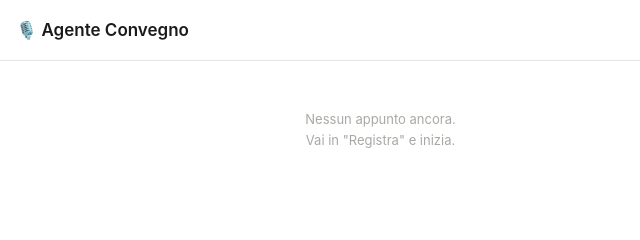
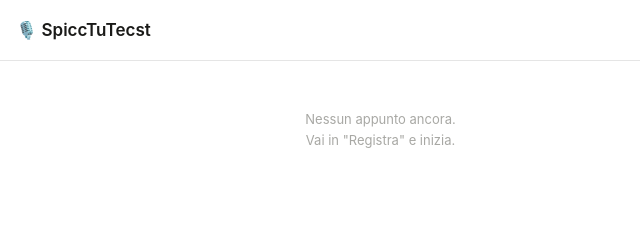
Before and after one commit to CiroDeAcutis/SpiccTuTecst, a plain HTML site: page index.html in a window 1280 px wide. Shown: the top 240 px of the page, 0-640 px from the left. Drawn offline with Linux system fonts and the light colour scheme.

Commit message:
Add files via upload
2

```diff
--- a/index.html
+++ b/index.html
@@ -6,7 +6,7 @@
 <meta name="apple-mobile-web-app-capable" content="yes">
 <meta name="apple-mobile-web-app-status-bar-style" content="default">
 <meta name="apple-mobile-web-app-title" content="Convegno">
-<title>Agente Convegno</title>
+<title>SpiccTuTecst</title>
 <link rel="stylesheet" href="https://cdn.jsdelivr.net/npm/@tabler/icons-webfont@3.19.0/dist/tabler-icons.min.css">
 <style>
 :root{--bg:#fff;--bg2:#f5f5f3;--text:#1a1a18;--text2:#6b6b67;--text3:#a8a8a4;--bd:rgba(0,0,0,.1);--bd2:rgba(0,0,0,.2);--acc:#378ADD;--accl:#E6F1FB;--accd:#185FA5;--red:#E24B4A;--redl:#FCEBEB;--redd:#A32D2D;--grn:#3B6D11;--r:8px;--r2:12px;}
@@ -262,7 +262,7 @@ html,body{height:100%;background:var(--bg);color:var(--text);font-family:-apple-
 
 <!-- Header -->
 <div class="hdr">
-  <div class="hdr-title">🎙️ Agente Convegno</div>
+  <div class="hdr-title">🎙️ SpiccTuTecst</div>
   <button class="hbtn" onclick="openSettings()"><i class="ti ti-settings"></i></button>
 </div>
 
@@ -1197,6 +1197,6 @@ function esc(t){return String(t||'').replace(/&/g,'&amp;').replace(/</g,'&lt;').
 
 boot();
 </script>
-<link rel="manifest" href="data:application/manifest+json,%7B%22name%22%3A%22Agente%20Convegno%22%2C%22short_name%22%3A%22Convegno%22%2C%22display%22%3A%22standalone%22%2C%22background_color%22%3A%22%23ffffff%22%2C%22theme_color%22%3A%22%23378ADD%22%2C%22start_url%22%3A%22.%22%7D">
+<link rel="manifest" href="data:application/manifest+json,%7B%22name%22%3A%22SpiccTuTecst%22%2C%22short_name%22%3A%22Convegno%22%2C%22display%22%3A%22standalone%22%2C%22background_color%22%3A%22%23ffffff%22%2C%22theme_color%22%3A%22%23378ADD%22%2C%22start_url%22%3A%22.%22%7D">
 </body>
 </html>
```
